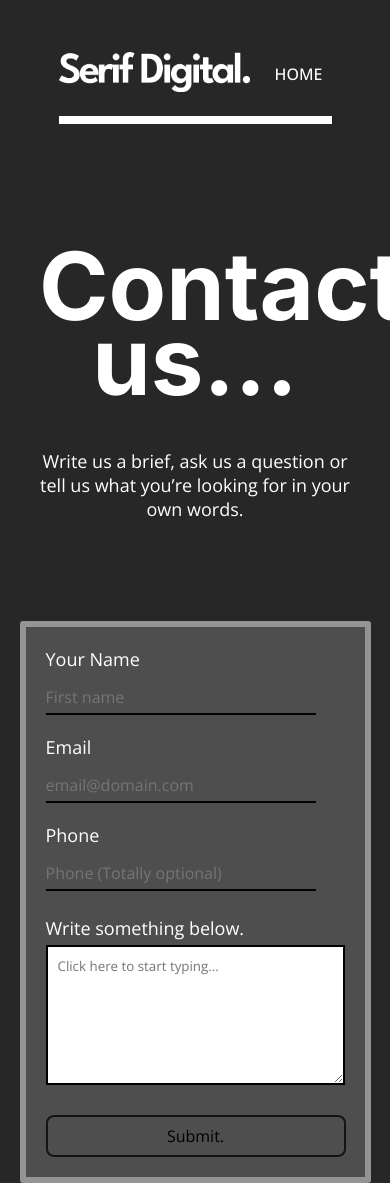
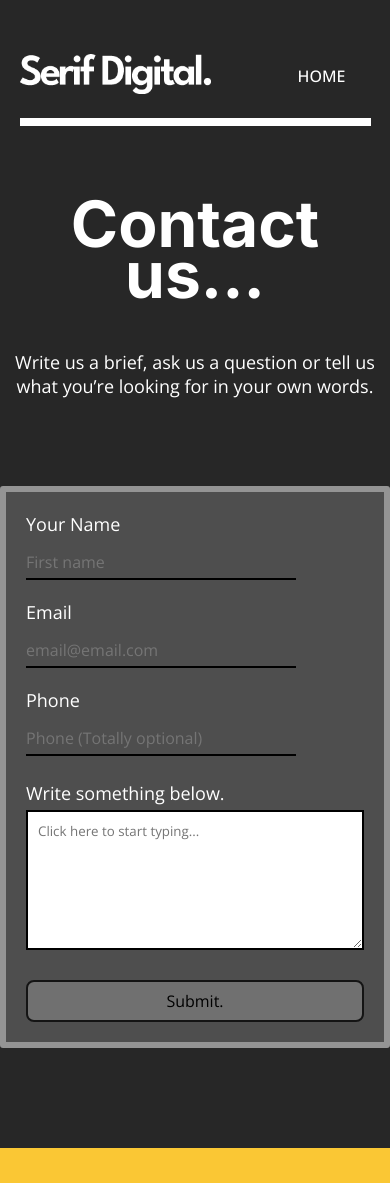
Before and after one commit to SerifDigital/Serif-Digital, a plain HTML site: page contact.html in a window 390 px wide. Shown: the top 1183 px of the page. Drawn offline with nearby package versions, Linux system fonts and the light colour scheme; a web font is replaced by a local one.

Commit message:
html update

```diff
--- a/contact.html
+++ b/contact.html
@@ -42,7 +42,7 @@
 
 					<div class="email" tabindex="2">
 						<label for="email"> Email </label>
-						<input name="email" type="text" placeholder="email@domain.com" required />
+						<input name="email" type="text" placeholder="email@email.com" required />
 					</div>
 
 					<div class="phone" tabindex="3">
--- a/scss/pages/_contact.scss
+++ b/scss/pages/_contact.scss
@@ -13,6 +13,10 @@
 	padding-bottom: 16px;
 	border-bottom: $White_text solid 8px;
 
+	@include breakpoint-mobile {
+		margin: $margin-header-mobile;
+	}
+
 	img {
 		width: 191px;
 		// height: 60px;
@@ -20,12 +24,11 @@
 }
 
 .contact-hero {
-	width: 100%;
+
 	text-align: center;
 
 	@include breakpoint-mobile {
-		width: 80%;
-		margin: 0 auto;
+		padding:8px;
 	}
 
 	h1 {
@@ -34,7 +37,7 @@
 
 
 		@include breakpoint-mobile {
-			font-size: 94px;
+			font-size: 64px;
 			text-align: center;
 			line-height: 0.8;
 			margin-bottom: 50px;
@@ -53,14 +56,12 @@
 
 .form-container {
 	max-width: 700px;
-	margin: auto;
 	border: $Grey-300 solid 6px;
-	margin-top: 100px;
-	margin-bottom: 100px;
+	margin: 100px auto;
 	border-radius: 3px;
 
 	@include breakpoint-mobile {
-		width: 90%;
+		margin-top: 10px;
 	}
 }
 
@@ -71,6 +72,7 @@
 	gap: 25px;
 	padding: 60px 0;
 	background-color: $Grey-500;
+
 
 	@include breakpoint-mobile {
 		flex-direction: column;
@@ -159,6 +161,7 @@ label {
 	border: $off-black 2px solid;
 	border-radius: 8px;
 	padding: 8px;
+	background-color: $Grey-400;
 
 	@include breakpoint-mobile {
 		width: 100%;
```
Also changed, not shown: dist/style.css, 1 other file.
